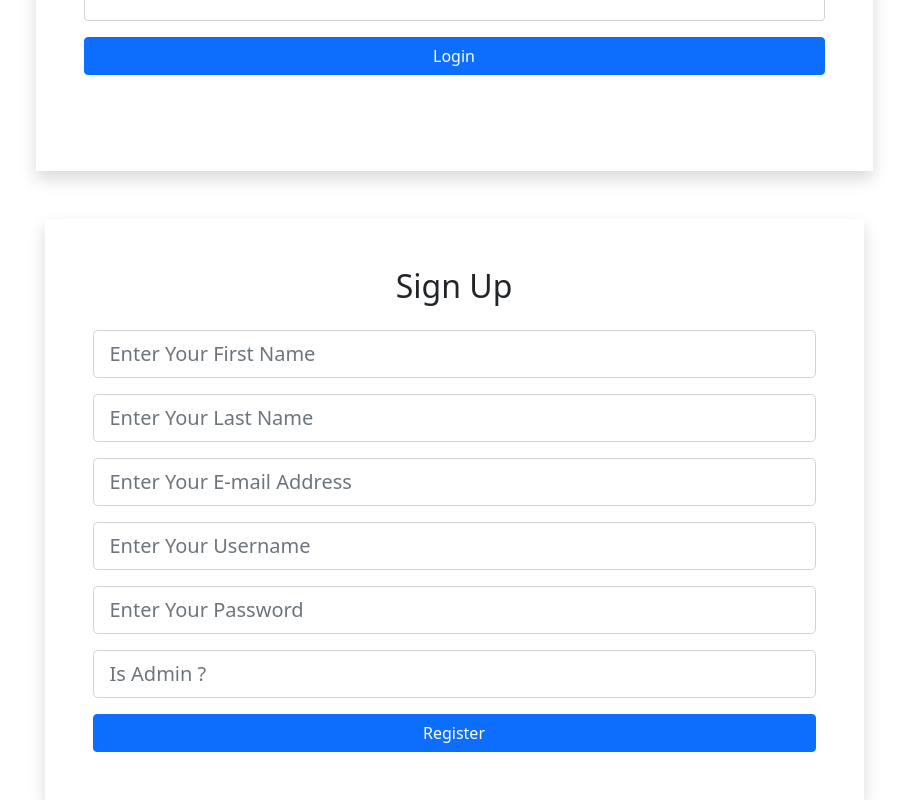
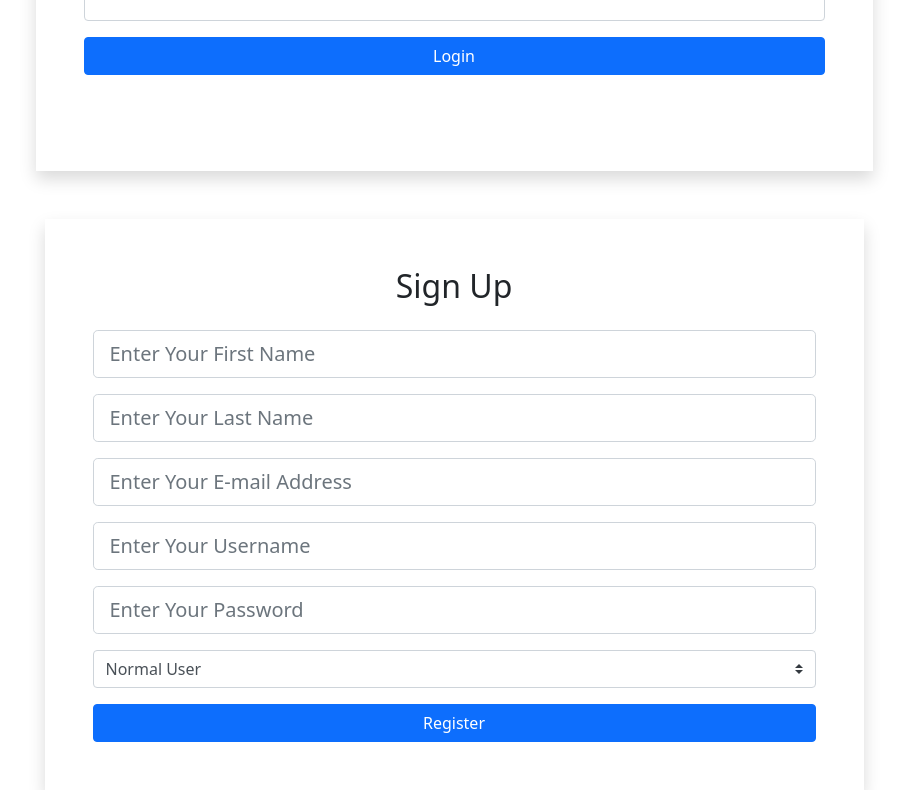
Before and after one commit to skrishnan2001/Full-Stack-CRUD-App, a React (Create React App) app in the folder frontend/: page /users/add in a window 1280 px wide. Shown: the part 341-1141 px from the top of the page, without its empty margins (186-1094 px from the left). Built offline with nearby package versions, Linux system fonts and the light colour scheme; no server answers.

Commit message:
Completed drop-down menu for roles and edit-user for logged in user

```diff
--- a/frontend/src/App.js
+++ b/frontend/src/App.js
@@ -58,7 +58,8 @@ class App extends React.Component {
     })
       .then((res) => res.json())
       .then((data) => {
-        console.log("You are logged in as: " + data.username);
+        //console.log("You are logged in as: " + data.username);
+        console.log("ID : ",data.id);
       })
       .catch((err) => {
         console.log(err);
@@ -177,8 +178,6 @@ class App extends React.Component {
           <button className="btn btn-danger float-right mr-4 my-2" onClick={this.logout}>Log out</button>
           <Switch>
             <Route exact path="/" component={Home} />
-            {/* <Route exact path="/about" component={About} />
-            <Route exact path="/contact" component={Contact} /> */}
             <Route exact path="/users/add" component={AddUser} />
             <Route exact path="/users/edit/:id" component={EditUser} />
             <Route exact path="/users/:id" component={User} />
--- a/frontend/src/components/layout/Navbar.js
+++ b/frontend/src/components/layout/Navbar.js
@@ -1,8 +1,27 @@
-import React from 'react';
+import React, { useState } from 'react';
 import { Link, NavLink } from "react-router-dom";
 
 const Navbar = () => {
 
+    const [userid, setUserId] = useState();
+    const whoami = () => {
+        fetch("/userapi/whoami/", {
+            headers: {
+                "Content-Type": "application/json",
+            },
+            credentials: "same-origin",
+        })
+            .then((res) => res.json())
+            .then((data) => {
+                console.log("You are logged in as: " + data.username);
+                console.log("ID : ", data.id);
+                setUserId(data.id);
+            })
+            .catch((err) => {
+                console.log(err);
+            });
+    }
+    //whoami();
 
     return (
         <nav className="navbar navbar-expand-lg navbar-dark bg-primary">
@@ -26,7 +45,8 @@ const Navbar = () => {
                     </ul>
 
                 </div>
-                {/* <Link className="btn btn-outline-light" to="/users/add">Add User</Link> */}
+                {whoami()}
+                <Link className="btn btn-outline-light" to={"/users/edit/" + userid}>Edit User</Link>
             </div>
         </nav>
     )
--- a/frontend/src/components/pages/Home.js
+++ b/frontend/src/components/pages/Home.js
@@ -46,7 +46,7 @@ const Home = () => {
                                     <td>{user.email}</td>
                                     <td>
                                         <Link class="btn btn-primary mx-1" to={`/users/${user.id}`}>View</Link>
-                                        <Link class="btn btn-outline-primary mx-1" to={`/users/edit/${user.id}`}>Edit</Link>
+                                        {/* <Link class="btn btn-outline-primary mx-1" to={`/users/edit/${user.id}`}>Edit</Link> */}
                                         <Link class="btn btn-danger mx-1" onClick={() => deleteUser(user.id)}>Delete</Link>
                                     </td>
                                 </tr>
--- a/frontend/src/components/users/AddUser.js
+++ b/frontend/src/components/users/AddUser.js
@@ -10,8 +10,16 @@ const AddUser = () => {
         username: "",
         email: "",
         password: "",
-        is_superuser: "",
+        is_superuser: "false",
     });
+
+    const [role, setRole] = useState('false');
+
+    const changeRole = (newRole) => {
+        setRole(newRole)
+        user.is_superuser = newRole;
+    }
+
 
     const { first_name, last_name, username, email, password, is_superuser } = user;
     const onInputChange = e => {
@@ -87,7 +95,7 @@ const AddUser = () => {
                         />
                     </div>
                     <div className="form-group my-3">
-                        <input
+                        {/* <input
                             type="text"
                             className="form-control form-control-lg"
                             placeholder="Is Admin ?"
@@ -95,7 +103,15 @@ const AddUser = () => {
                             value={is_superuser}
                             onChange={e => onInputChange(e)}
                             required
-                        />
+                        /> */}
+                        <select class="browser-default custom-select"
+                            value={role}
+                            onChange={(event) => changeRole(event.target.value)}
+                        >
+                            <option value="false">Normal User</option>
+                            <option value="true">Admin</option>
+                        </select>
+
                     </div>
                     <button className="btn btn-primary btn-block w-100">Register</button>
                 </form>
--- a/frontend/src/components/users/EditUser.js
+++ b/frontend/src/components/users/EditUser.js
@@ -13,6 +13,13 @@ const EditUser = () => {
         password: "",
         is_superuser: "",
     });
+
+    const [role, setRole] = useState('false');
+
+    const changeRole = (newRole) => {
+        setRole(newRole)
+        user.is_superuser = newRole;
+    }
 
     const { first_name, last_name, username, email, password, is_superuser } = user;
     const onInputChange = e => {
@@ -34,6 +41,7 @@ const EditUser = () => {
         //const result = await axios.get(`http://localhost:3003/users/${id}`);
         const result = await axios.get(`http://127.0.0.1:8000/api/user/${id}/`);
         setUser(result.data);
+        setRole(result.data.is_superuser);
     };
     return (
         <div className="container">
@@ -91,14 +99,21 @@ const EditUser = () => {
                         />
                     </div> */}
                     <div className="form-group my-3">
-                        <input
+                        {/* <input
                             type="text"
                             className="form-control form-control-lg"
                             placeholder="Is Admin?"
                             name="is_superuser"
                             value={is_superuser}
                             onChange={e => onInputChange(e)}
-                        />
+                        /> */}
+                        <select class="browser-default custom-select"
+                            value={role}
+                            onChange={(event) => changeRole(event.target.value)}
+                        >
+                            <option value="false">Normal User</option>
+                            <option value="true">Admin</option>
+                        </select>
                     </div>
                     <button className="btn btn-warning btn-block w-100">Update User</button>
                 </form>
```
Also changed, not shown: 1 other file (tests, documents, lock files or other folders).
